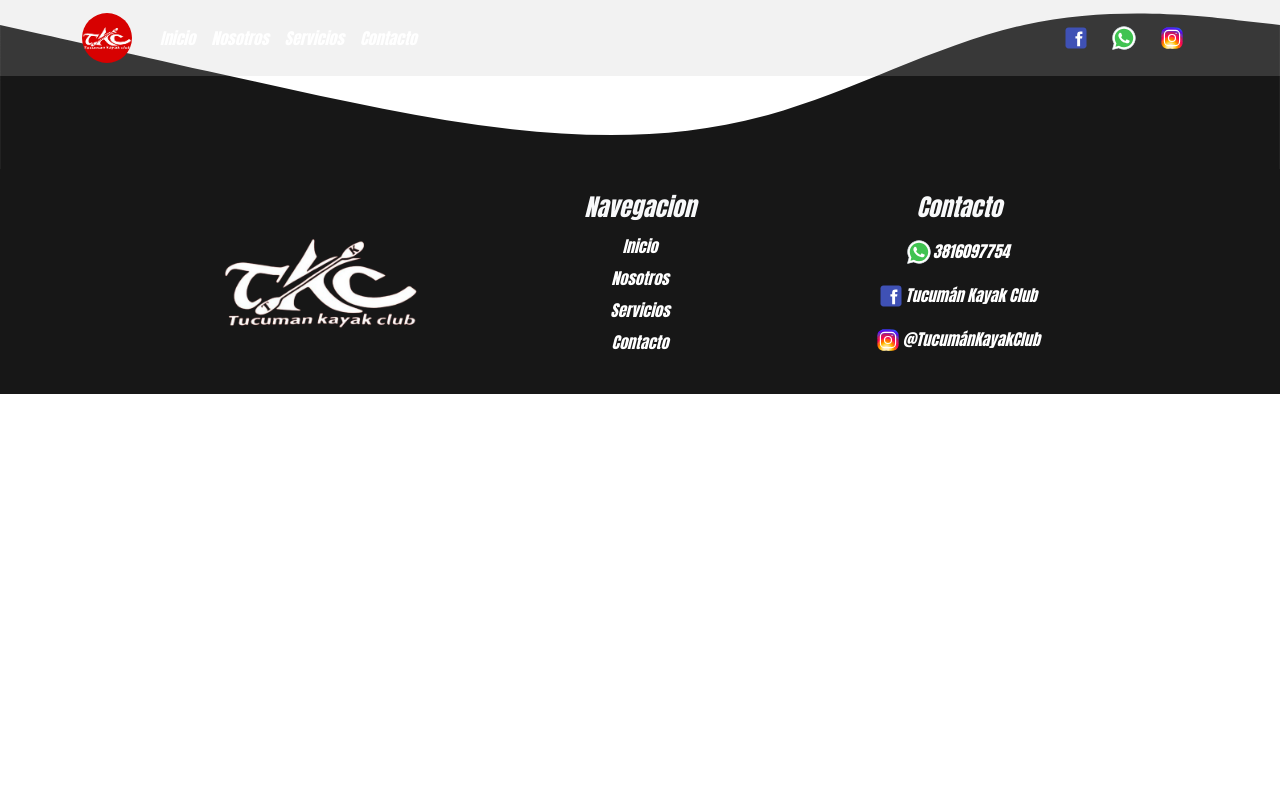
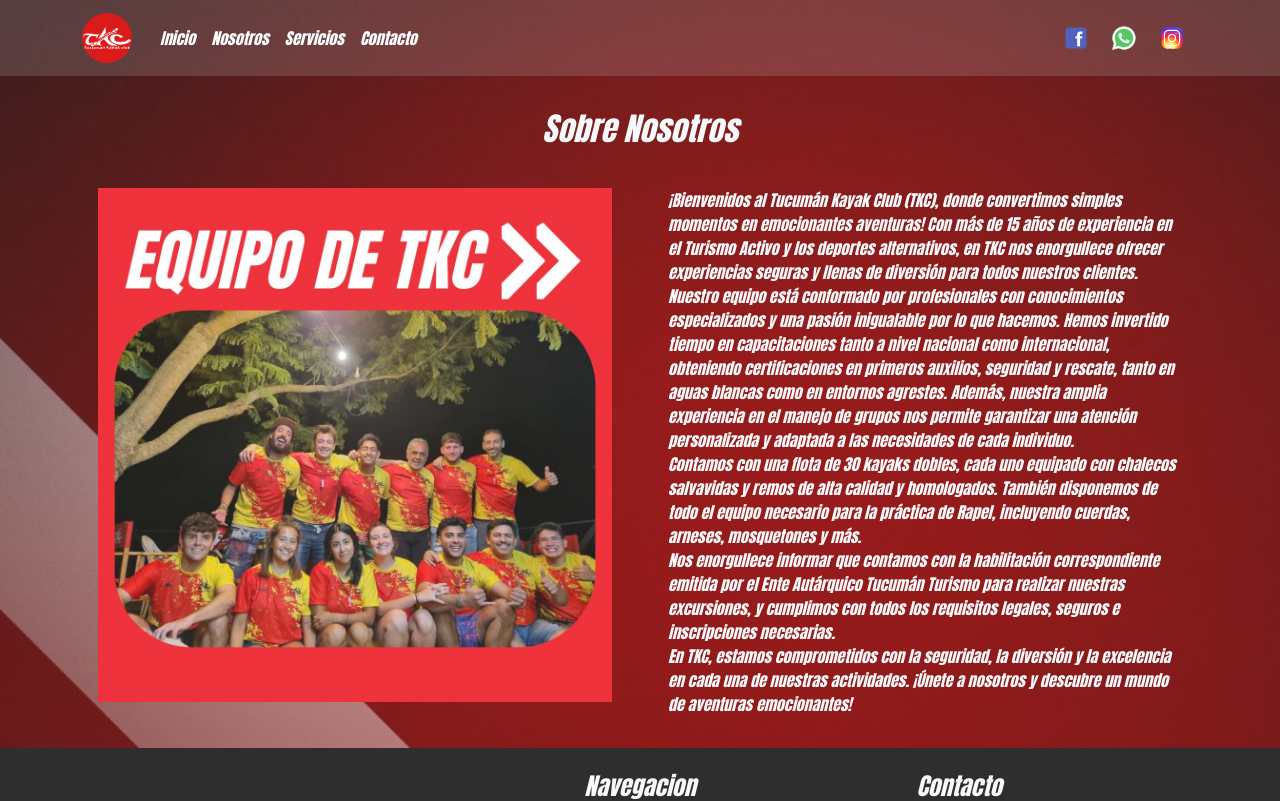
Before and after one commit to joaquin-fuentes/TKC-Front, a React (Vite) app: page /sobrenosotros in a window 1280 px wide. Shown: the top 801 px of the page. Built offline with nearby package versions, Linux system fonts and the light colour scheme.

Commit message:
agregue pagina sobre nosotros

```diff
--- a/src/App.css
+++ b/src/App.css
@@ -16,6 +16,7 @@
   border: 1px solid rgb(215, 1, 1) !important;
   color: rgb(215, 1, 1);
   background-color: white;
+  padding: 8px;
 }
 .outline-rojo:hover{
   border: 1px solid rgb(215, 1, 1) !important;
@@ -133,6 +134,17 @@
   font-size: 80px;
 }
 
+  /* PAGINA SOBRE NOSOTROS */
+  .fondoSobreNosotros{
+    background-image: linear-gradient(rgba(19, 19, 19, 0.137), rgba(137, 0, 0, 0.615)), url("./assets/imagenes/fondoRojo.jpg");
+    background-size:cover; /* Ajusta la imagen al tamaño del contenedor */
+    background-repeat: no-repeat; /* Evita que se repita la imagen */
+    position: relative; /* Establece el contexto de apilamiento para los elementos secundarios */
+    opacity: 0.9; /* Ajusta la opacidad del contenedor */
+  }
+  .tituloSobreNosotros{
+    padding-top: 110px;
+  }
 /* CONTACTO */
 .iconoWp, .iconoFb, .iconoInsta{
   font-size: 50px;
--- a/src/App.jsx
+++ b/src/App.jsx
@@ -2,22 +2,20 @@ import React from 'react';
 import 'bootstrap/dist/css/bootstrap.min.css';
 import './App.css'
 import { BrowserRouter, Routes, Route } from "react-router-dom";
-import Header from './components/common/Header';
-import Footer from './components/common/Footer';
 import Inicio from './components/views/Inicio';
+import PaginaSobreNosotros from './components/views/sobreNosotros/PaginaSobreNosotros';
 
 const App = () => {
   return (
     <BrowserRouter>
-      <Header></Header>
       <div>
         <Routes>
           <Route exact path="/" element={<Inicio></Inicio>
           }></Route>
+          <Route exact path="/sobrenosotros" element={<PaginaSobreNosotros></PaginaSobreNosotros>
+          }></Route>
         </Routes>
       </div>
-      <svg xmlns="http://www.w3.org/2000/svg" viewBox="0 100 1440 190"><path fill="	#171717" fill-opacity="1" d="M0,128L48,138.7C96,149,192,171,288,192C384,213,480,235,576,245.3C672,256,768,256,864,229.3C960,203,1056,149,1152,128C1248,107,1344,117,1392,122.7L1440,128L1440,320L1392,320C1344,320,1248,320,1152,320C1056,320,960,320,864,320C768,320,672,320,576,320C480,320,384,320,288,320C192,320,96,320,48,320L0,320Z"></path></svg>
-      <Footer></Footer>
     </BrowserRouter>
   );
 };
--- a/src/components/views/Inicio.jsx
+++ b/src/components/views/Inicio.jsx
@@ -1,15 +1,18 @@
 import React from 'react';
-import { Container, Nav} from "react-bootstrap"
+import { Container, Nav } from "react-bootstrap"
 import logoTransparente from "../../assets/imagenes/logoTransparente.png"
 import Nosotros from "./Nosotros"
 import Servicios from "./Servicios"
 import Contacto from "./Contacto"
+import Footer from '../common/Footer';
+import Header from "../common/Header"
 
 
 
 const Inicio = () => {
     return (
         <>
+            <Header></Header>
             <Container fluid className="contenedorPrincipal d-flex justify-content-center align-items-center" id='inicio'>
                 <section data-aos="fade-up" className='d-flex justify-content-center align-items-center flex-column mb-4'>
                     <img src={logoTransparente} alt="Logo de TKC" className='logoTkcInicio' />
@@ -21,6 +24,8 @@ const Inicio = () => {
             <Servicios></Servicios>
             <svg xmlns="http://www.w3.org/2000/svg" viewBox="0 100 1440 190"><path fill="#d70101" fill-opacity="1" d="M0,128L48,138.7C96,149,192,171,288,192C384,213,480,235,576,245.3C672,256,768,256,864,229.3C960,203,1056,149,1152,128C1248,107,1344,117,1392,122.7L1440,128L1440,0L1392,0C1344,0,1248,0,1152,0C1056,0,960,0,864,0C768,0,672,0,576,0C480,0,384,0,288,0C192,0,96,0,48,0L0,0Z"></path></svg>
             <Contacto></Contacto>
+            <svg xmlns="http://www.w3.org/2000/svg" viewBox="0 100 1440 190"><path fill="	#171717" fill-opacity="1" d="M0,128L48,138.7C96,149,192,171,288,192C384,213,480,235,576,245.3C672,256,768,256,864,229.3C960,203,1056,149,1152,128C1248,107,1344,117,1392,122.7L1440,128L1440,320L1392,320C1344,320,1248,320,1152,320C1056,320,960,320,864,320C768,320,672,320,576,320C480,320,384,320,288,320C192,320,96,320,48,320L0,320Z"></path></svg>
+            <Footer></Footer>
         </>
 
     );
--- a/src/components/views/Nosotros.jsx
+++ b/src/components/views/Nosotros.jsx
@@ -1,6 +1,5 @@
 import React from 'react';
-import { Container, Row, Col, Button } from "react-bootstrap"
-import equipoTKC from "../../assets/imagenes/equipotkc.jpg"
+import { Container,Nav } from "react-bootstrap"
 import { MdKayaking } from "react-icons/md";
 
 
@@ -13,7 +12,7 @@ const Nosotros = () => {
                     <h3 className='text-rojo m-0 p-4 text-center '>Somos una empresa de Turismo Aventura ubicada en El Cadillal</h3>
                     <p className='text-center'>
                         Tucumán Kayak Club es una empresa con más de 15 años de experiencia en Turismo Activo y deportes alternativos. Su equipo altamente capacitado garantiza experiencias seguras y divertidas, respaldadas por certificaciones en primeros auxilios, seguridad y rescate. Con 30 kayaks dobles de alta calidad y equipo completo para Rapel, ofrecen aventuras emocionantes. Están debidamente habilitados por el Ente Autárquico Tucumán Turismo, asegurando excursiones con todos los permisos y seguros necesarios. ¡Ven y únete a nosotros para vivir una experiencia inolvidable en la naturaleza!</p>
-                    <Button variant='' className='outline-rojo'>Sobre nosotros</Button>
+                    <Nav.Link href='/sobrenosotros' className='btn outline-rojo'>Sobre nosotros</Nav.Link>
                 </article>
             </Container>
         </div>
--- /dev/null
+++ b/src/components/views/sobreNosotros/PaginaSobreNosotros.jsx
@@ -0,0 +1,41 @@
+import React from 'react';
+import { Container, Row, Col } from "react-bootstrap"
+import equipoTKC from "../../../assets/imagenes/equipotkc.jpg"
+import Header from '../../common/Header';
+import Footer from '../../common/Footer';
+
+const PaginaSobreNosotros = () => {
+    return (
+        <div className='fondoSobreNosotros text-light'>
+            <Header></Header>
+            <Container>
+                <h2 className='text-center tituloSobreNosotros mb-4'>Sobre Nosotros</h2>
+                <Row>
+                    <Col md={6}>
+                        <article>
+                            {/* <h5>Nuestro equipo</h5> */}
+                            <img src={equipoTKC} alt="imagen equipo tkc" className='w-100 rounded p-3' />
+                        </article>
+                    </Col>
+                    <Col md={6}>
+                        <article className='p-3'>
+                            <p>¡Bienvenidos al Tucumán Kayak Club (TKC), donde convertimos simples momentos en emocionantes aventuras! Con más de 15 años de experiencia en el Turismo Activo y los deportes alternativos, en TKC nos enorgullece ofrecer experiencias seguras y llenas de diversión para todos nuestros clientes. <br />
+
+                                Nuestro equipo está conformado por profesionales con conocimientos especializados y una pasión inigualable por lo que hacemos. Hemos invertido tiempo en capacitaciones tanto a nivel nacional como internacional, obteniendo certificaciones en primeros auxilios, seguridad y rescate, tanto en aguas blancas como en entornos agrestes. Además, nuestra amplia experiencia en el manejo de grupos nos permite garantizar una atención personalizada y adaptada a las necesidades de cada individuo. <br />
+
+                                Contamos con una flota de 30 kayaks dobles, cada uno equipado con chalecos salvavidas y remos de alta calidad y homologados. También disponemos de todo el equipo necesario para la práctica de Rapel, incluyendo cuerdas, arneses, mosquetones y más. <br />
+
+                                Nos enorgullece informar que contamos con la habilitación correspondiente emitida por el Ente Autárquico Tucumán Turismo para realizar nuestras excursiones, y cumplimos con todos los requisitos legales, seguros e inscripciones necesarias. <br />
+
+                                En TKC, estamos comprometidos con la seguridad, la diversión y la excelencia en cada una de nuestras actividades. ¡Únete a nosotros y descubre un mundo de aventuras emocionantes!</p>
+                        </article>
+                    </Col>
+                </Row>
+            </Container>
+            <Footer></Footer>
+        </div>
+    );
+};
+
+
+export default PaginaSobreNosotros;
```
Also changed, not shown: src/assets/imagenes/fondoRojo.jpg (added), src/assets/imagenes/fondoRojo.webp (added).
